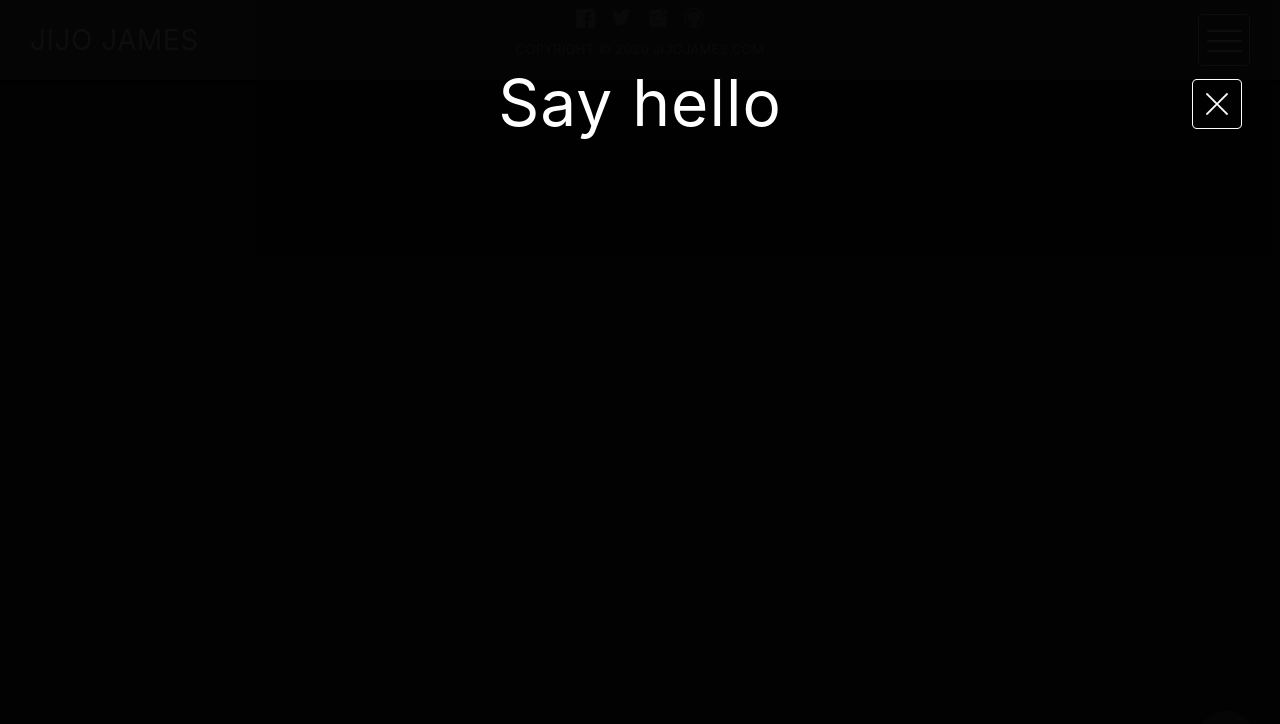
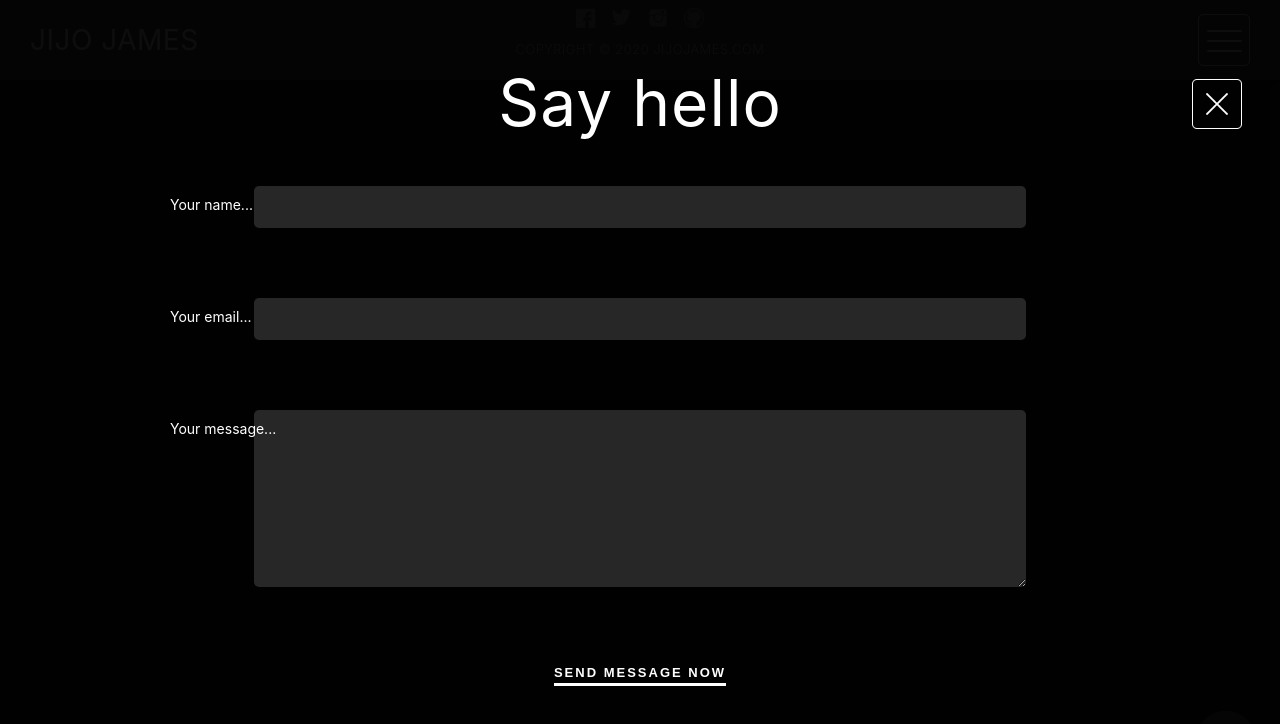
Before and after one commit to jijojames18/hobbies.jijojames.com, a React (Create React App) app: page / in a window 1280 px wide. Both pictures are taken after a click on the element 1220 px from the left and 740 px from the top of the page. Shown: the top 724 px of the page. Built offline with nearby package versions, Linux system fonts and the light colour scheme; no server answers.

Commit message:
Contact form

```diff
--- /dev/null
+++ b/src/components/contact-form-overlay/contact-form-overlay.jsx
@@ -0,0 +1,33 @@
+import React from "react";
+import {
+  Modal,
+  ModalContent,
+  ModelHeader,
+  HelloHeading,
+  CloseButton,
+  CloseButtonImage,
+} from "./contact-form-overlay.styles";
+import ContactForm from "../contact-form/contact-form";
+
+const ContactFormOverlay = ({ isFormOpen, handleMenuClose }) => {
+  return isFormOpen ? (
+    <Modal>
+      <ModalContent>
+        <ModelHeader>
+          <HelloHeading>Say hello</HelloHeading>
+          <CloseButton>
+            <CloseButtonImage
+              alt="Close contact form"
+              onClick={handleMenuClose}
+            />
+          </CloseButton>
+        </ModelHeader>
+        <ContactForm></ContactForm>
+      </ModalContent>
+    </Modal>
+  ) : (
+    ""
+  );
+};
+
+export default ContactFormOverlay;
--- /dev/null
+++ b/src/components/contact-form-overlay/contact-form-overlay.styles.jsx
@@ -0,0 +1,60 @@
+import styled from "styled-components";
+import closeContactImage from "../../assets/close-contact.png";
+
+export const Modal = styled.div`
+  background-color: rgba(0, 0, 0, 0.95);
+  overflow: auto;
+  position: fixed;
+  z-index: 1000;
+  top: 0;
+  left: 0;
+  width: 100%;
+  height: 100%;
+  transform: all 0.6s;
+  overflow: scroll;
+
+  &::-webkit-scrollbar {
+    display: none;
+  }
+`;
+
+export const ModalContent = styled.div`
+  text-align: center;
+  position: relative;
+  top: 0;
+  width: 100%;
+  margin: 0 auto;
+  background-color: transparent;
+`;
+
+export const ModelHeader = styled.div`
+  border-bottom: none;
+`;
+
+export const HelloHeading = styled.h3`
+  color: #fff;
+  font-weight: 400;
+  letter-spacing: 1px;
+  font-size: 64px;
+  margin-top: 5%;
+  border-bottom: none;
+  margin-bottom: 20px;
+`;
+
+export const CloseButton = styled.div`
+  position: absolute;
+  z-index: 99999999;
+  color: #fff;
+  right: 38px;
+  top: 15px;
+  width: 50px;
+  height: 50px;
+  text-align: center;
+  cursor: pointer;
+`;
+
+export const CloseButtonImage = styled.div`
+  background-image: url(${closeContactImage});
+  width: 50px;
+  height: 50px;
+`;
--- a/src/components/contact-form/contact-form.jsx
+++ b/src/components/contact-form/contact-form.jsx
@@ -1,31 +1,92 @@
-import React from "react";
-import {
-  Modal,
-  ModalContent,
-  ModelHeader,
-  HelloHeading,
-  CloseButton,
-  CloseButtonImage,
-} from "./contact-form.styles";
+import React, { useState } from "react";
+import { ModalBody } from "./contact-form.styles";
+import Row from "react-bootstrap/Row";
+import Col from "react-bootstrap/Col";
+import Form from "react-bootstrap/Form";
 
-const ContactForm = ({ isFormOpen, handleMenuClose }) => {
-  return isFormOpen ? (
-    <Modal>
-      <ModalContent>
-        <ModelHeader>
-          <HelloHeading>Say hello</HelloHeading>
-          <CloseButton>
-            <CloseButtonImage
-              alt="Close contact form"
-              onClick={handleMenuClose}
-            />
-          </CloseButton>
-        </ModelHeader>
-        <div id="contact-form-container"></div>
-      </ModalContent>
-    </Modal>
-  ) : (
-    ""
+import FormInput from "../form-input/form-input";
+import FormTextArea from "../form-input/form-textarea";
+import CustomButton from "../custom-button/custom-button";
+
+const ContactForm = () => {
+  const [alert, setAlert] = useState({
+    visible: false,
+    type: "warning",
+    message: "",
+  });
+  const [userDetails, setUserDetails] = useState({
+    name: "",
+    email: "",
+    comments: "",
+  });
+
+  const { name, email, comments } = userDetails;
+
+  const handleChange = (event) => {
+    const { name, value } = event.target;
+    setUserDetails({ ...userDetails, [name]: value });
+  };
+
+  const onSubmit = (event) => {};
+
+  return (
+    <ModalBody>
+      <Col md={{ span: 6, offset: 3 }}>
+        <Form onSubmit={onSubmit}>
+          <Row>
+            <Col md={12}>
+              <h4 class="form-error">{alert.message}</h4>
+            </Col>
+          </Row>
+          <Row>
+            <Col md={12}>
+              <Form.Group controlId="formGroupName">
+                <FormInput
+                  name="name"
+                  type="text"
+                  value={name}
+                  onChange={handleChange}
+                  label="Your name..."
+                  required
+                />
+              </Form.Group>
+            </Col>
+            <Col md={12}>
+              <Form.Group controlId="formGroupEmail">
+                <FormInput
+                  name="email"
+                  type="email"
+                  value={email}
+                  onChange={handleChange}
+                  label="Your email..."
+                  required
+                />
+              </Form.Group>
+            </Col>
+            <Col md={12}>
+              <Form.Group controlId="formGroupComments">
+                <FormTextArea
+                  name="comments"
+                  rows="6"
+                  value={comments}
+                  onChange={handleChange}
+                  label="Your message..."
+                  required
+                ></FormTextArea>
+              </Form.Group>
+            </Col>
+            <Col md={12}></Col>
+            <Col md={12}>
+              <Form.Group>
+                <CustomButton type="submit" id="form-submit">
+                  Send Message Now
+                </CustomButton>
+              </Form.Group>
+            </Col>
+          </Row>
+        </Form>
+      </Col>
+    </ModalBody>
   );
 };
 
--- a/src/components/contact-form/contact-form.styles.jsx
+++ b/src/components/contact-form/contact-form.styles.jsx
@@ -1,60 +1,6 @@
 import styled from "styled-components";
-import closeContactImage from "../../assets/close-contact.png";
 
-export const Modal = styled.div`
-  background-color: rgba(0, 0, 0, 0.95);
-  overflow: auto;
-  position: fixed;
-  z-index: 1000;
-  top: 0;
-  left: 0;
-  width: 100%;
-  height: 100%;
-  transform: all 0.6s;
-  overflow: scroll;
-
-  &::-webkit-scrollbar {
-    display: none;
-  }
+export const ModalBody = styled.div`
+  text-align: center;
+  margin: 0 auto;
 `;
-
-export const ModalContent = styled.div`
-  text-align: center;
-  position: relative;
-  top: 0;
-  width: 100%;
-  margin: 0 auto;
-  background-color: transparent;
-`;
-
-export const ModelHeader = styled.div`
-  border-bottom: none;
-`;
-
-export const HelloHeading = styled.h3`
-  color: #fff;
-  font-weight: 400;
-  letter-spacing: 1px;
-  font-size: 64px;
-  margin-top: 5%;
-  border-bottom: none;
-  margin-bottom: 20px;
-`;
-
-export const CloseButton = styled.div`
-  position: absolute;
-  z-index: 99999999;
-  color: #fff;
-  right: 38px;
-  top: 15px;
-  width: 50px;
-  height: 50px;
-  text-align: center;
-  cursor: pointer;
-`;
-
-export const CloseButtonImage = styled.div`
-  background-image: url(${closeContactImage});
-  width: 50px;
-  height: 50px;
-`;
--- a/src/components/contact-icon/contact-icon.jsx
+++ b/src/components/contact-icon/contact-icon.jsx
@@ -5,7 +5,7 @@ import {
   PopupIconButton,
   ContactImage,
 } from "./contact-icon.styles";
-import ContactForm from "../contact-form/contact-form";
+import ContactFormOverlay from "../contact-form-overlay/contact-form-overlay";
 
 const ContactIcon = () => {
   const [isFormOpen, setFormOpen] = useState(false);
@@ -25,7 +25,10 @@ const ContactIcon = () => {
           <ContactImage alt="Open contact form" />
         </PopupIconButton>
       </PopupIcon>
-      <ContactForm isFormOpen={isFormOpen} handleMenuClose={handleMenuClose} />
+      <ContactFormOverlay
+        isFormOpen={isFormOpen}
+        handleMenuClose={handleMenuClose}
+      />
     </ContactIconContainer>
   );
 };
--- /dev/null
+++ b/src/components/custom-button/custom-button.jsx
@@ -0,0 +1,9 @@
+import React from "react";
+
+import { CustomButtonContainer } from "./custom-button.styles";
+
+export const CustomButton = ({ children, ...props }) => (
+  <CustomButtonContainer {...props}>{children}</CustomButtonContainer>
+);
+
+export default CustomButton;
--- /dev/null
+++ b/src/components/custom-button/custom-button.styles.jsx
@@ -0,0 +1,24 @@
+import styled from "styled-components";
+
+export const CustomButtonContainer = styled.button`
+  border-radius: 0px;
+  font-size: 13px;
+  text-transform: uppercase;
+  font-weight: 600;
+  background-color: transparent;
+  color: #fff;
+  letter-spacing: 2px;
+  border-bottom: 3px solid #fff;
+  display: inline-block;
+  padding: 0px 0px 3px 0px;
+  transition: all 0.5s;
+  border-top: none;
+  border-right: none;
+  border-left: none;
+
+  &:hover {
+    color: rgba(250, 250, 250, 0.5);
+    border-color: rgba(250, 250, 250, 0.5);
+    outline: none;
+  }
+`;
--- /dev/null
+++ b/src/components/form-input/form-input.jsx
@@ -0,0 +1,20 @@
+import React from "react";
+
+import {
+  GroupContainer,
+  FormInputContainer,
+  FormInputLabel,
+} from "./form-input.styles";
+
+const FormInput = ({ handleChange, label, ...props }) => (
+  <GroupContainer>
+    <FormInputContainer onChange={handleChange} {...props} />
+    {label ? (
+      <FormInputLabel className={props.value.length ? "shrink" : ""}>
+        {label}
+      </FormInputLabel>
+    ) : null}
+  </GroupContainer>
+);
+
+export default FormInput;
--- /dev/null
+++ b/src/components/form-input/form-input.styles.jsx
@@ -0,0 +1,59 @@
+import styled, { css } from "styled-components";
+
+const inputStyles = css`
+  border-radius: 5px;
+  font-size: 14px;
+  font-weight: 200;
+  color: #fff;
+  background-color: rgba(250, 250, 250, 0.15);
+  outline: none;
+  border: none;
+  box-shadow: none;
+  line-height: 40px;
+  height: 40px;
+  width: 60%;
+  margin-bottom: 25px;
+
+  &:focus {
+    outline: none;
+  }
+
+  &:focus ~ label {
+    top: -25px;
+  }
+`;
+
+export const GroupContainer = styled.div`
+  position: relative;
+  margin: 45px 0;
+`;
+
+export const FormInputContainer = styled.input`
+  ${inputStyles}
+`;
+
+export const FormInputTextAreaContainer = styled.textarea`
+  ${inputStyles}
+  padding-top: 10px;
+  height: 165px;
+  max-height: 220px;
+  max-width: 100%;
+`;
+
+FormInputContainer.displayName = "FormInputContainer";
+
+export const FormInputLabel = styled.label`
+  color: #fff;
+  font-size: 14px;
+  font-weight: normal;
+  position: absolute;
+  pointer-events: none;
+  left: 170px;
+  top: 10px;
+  transition: 300ms ease all;
+  &.shrink {
+    top: -25px;
+  }
+`;
+
+FormInputLabel.displayName = "FormInputLabel";
--- /dev/null
+++ b/src/components/form-input/form-textarea.jsx
@@ -0,0 +1,20 @@
+import React from "react";
+
+import {
+  GroupContainer,
+  FormInputTextAreaContainer,
+  FormInputLabel,
+} from "./form-input.styles";
+
+const FormTextArea = ({ handleChange, label, ...props }) => (
+  <GroupContainer>
+    <FormInputTextAreaContainer onChange={handleChange} {...props} />
+    {label ? (
+      <FormInputLabel className={props.value.length ? "shrink" : ""}>
+        {label}
+      </FormInputLabel>
+    ) : null}
+  </GroupContainer>
+);
+
+export default FormTextArea;
```
